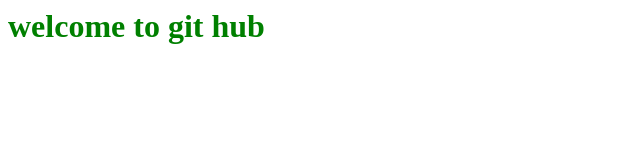
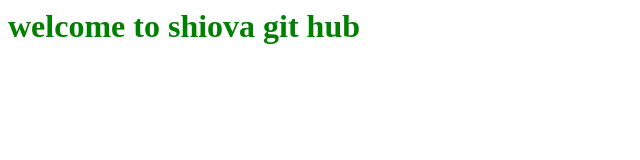
Before and after one commit to sivakumar8899/devops, a plain HTML site: page first.html in a window 1280 px wide. Shown: the whole page, without its empty margins (0-640 px from the left). Drawn offline with Linux system fonts and the light colour scheme.

Commit message:
by shiva

```diff
--- a/first.html
+++ b/first.html
@@ -1,5 +1,5 @@
 <html>
 <title>sample file</title>
-<bode><h1 style="color :green;">welcome to git hub</h1>
+<bode><h1 style="color :green;">welcome to shiova git hub</h1>
 </body
 <html/>
```
